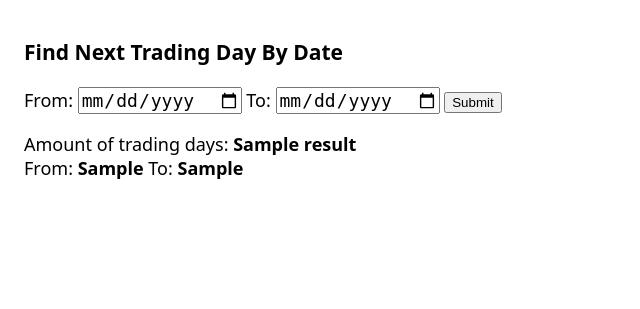
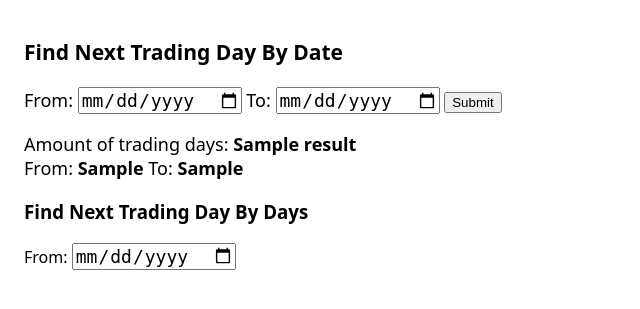
Before and after one commit to kztok/stocktradingdays, a Flask app: template templates/index.html in a window 1280 px wide. Shown: the part 65-374 px from the top of the page, without its empty margins (0-640 px from the left). Run offline with Flask 2, Linux system fonts and the light colour scheme; the template is opened without the code that fills it: most values are stand-ins (such as "Sample title", 1, 10 or a date in 2020).

Commit message:
started finding date by days code

```diff
--- a/main.py
+++ b/main.py
@@ -23,8 +23,8 @@ app = Flask(__name__)
 def index():
     return render_template('index.html')
 
-@app.route('/result/', methods=['POST'])
-def result():
+@app.route('/by_date/', methods=['POST'])
+def by_date():
     in1 = date_format_conversion(request.form['Start'])
     in2 = date_format_conversion(request.form['End'])
     result = calculate_trading_days(in1,in2)
@@ -37,6 +37,12 @@ def result():
         result=result
     )
 
+@app.route('/by_day/', methods=['POST'])
+def by_day():
+    return render_template(
+        'index.html'
+    )
+
 @app.route('/about')
 def about():
     return render_template('about.html')
--- a/templates/index.html
+++ b/templates/index.html
@@ -15,7 +15,7 @@
     <div class="main">
         <div class="one">
             <h3>Find Next Trading Day By Date</h3>
-            <form method="post" action="{{url_for('result')}}" id="date_entry">
+            <form method="post" action="{{url_for('by_date')}}" id="date_entry">
                 <label for="Start">From:</label>
                 <input type="date" name="Start" id="date">
                 <label for="End">To:</label>
@@ -26,6 +26,13 @@
             </br>
             From: <strong>{{input1}}</strong> To: <strong>{{input2}}</strong></p>
         </div>
+        <div class="two">
+            <h3>Find Next Trading Day By Days</h3>
+            <form method="post" action="{{url_for('by_day')}}" id="day_entry">
+                <label for="Start">From:</label>
+                <input type="date" name="Start" id="date">
+            </form>
+        </div>
     </div>
 </body>
 </html>
```
